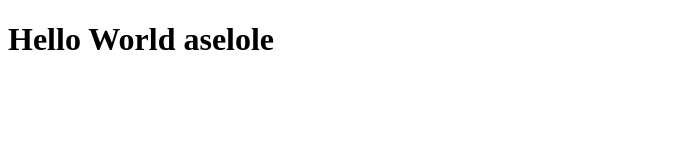
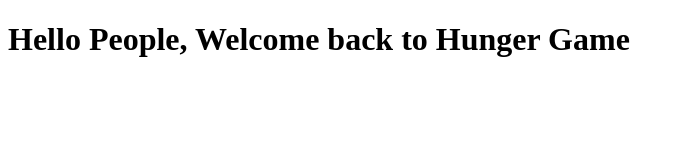
Before and after one commit to pocongskiping/latihan1-revou, a plain HTML site: page HTML/index.html in a window 1280 px wide. Shown: the whole page, without its empty margins (0-685 px from the left). Drawn offline with Linux system fonts and the light colour scheme.

Commit message:
second commit

```diff
--- a/HTML/index.html
+++ b/HTML/index.html
@@ -1,9 +1,9 @@
 <!DOCTYPE html>
 <html>
     <head>
-        <title>ANJAY GOOD GOOD GAME</title>
+        <title>ANJAY GOOD GAME</title>
     </head>
     <body>
-        <h1>Hello World aselole</h1>
+        <h1>Hello People, Welcome back to Hunger Game</h1>
     </body>
 </html>
```
